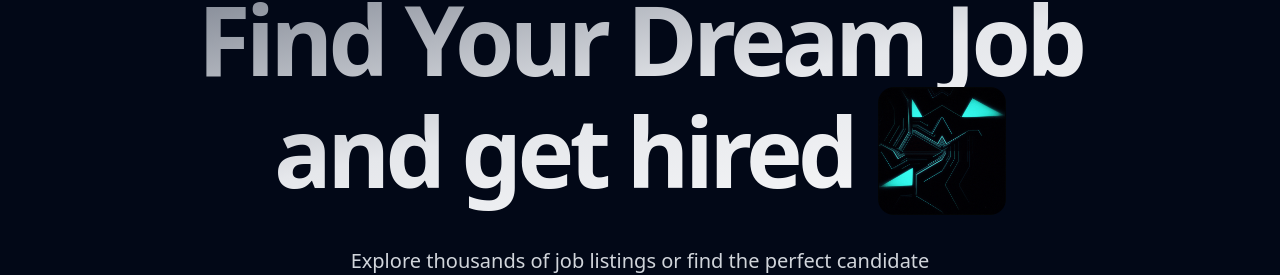
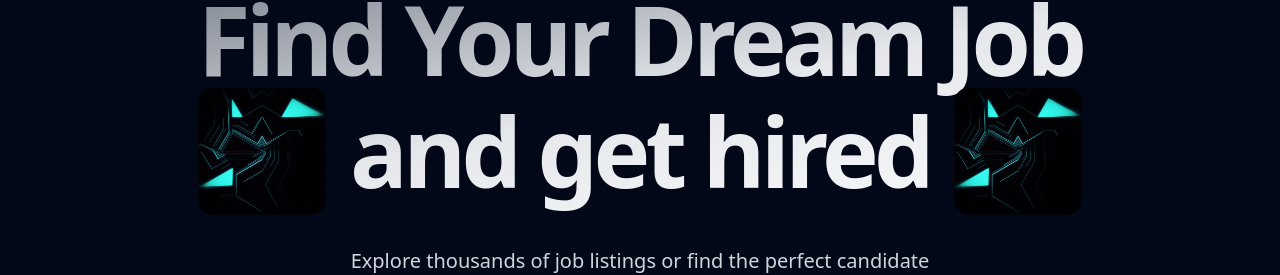
Before and after one commit to SjxSubham/JOB-SEEK, a React (Vite) app: page / in a window 1280 px wide. Shown: the part 201-476 px from the top of the page. Built offline with nearby package versions, Linux system fonts and the light colour scheme; no server answers.

Commit message:
Add JOB seek logo to landing page

```diff
--- a/src/pages/landing.jsx
+++ b/src/pages/landing.jsx
@@ -24,6 +24,11 @@ const LandingPage = () => {
         <h1 className="flex flex-col items-center animate-slidein700 justify-center gradient-title font-extrabold text-4xl sm:text-6xl lg:text-8xl tracking-tighter py-4">
           Find Your Dream Job
           <span className="flex items-center gap-2 sm:gap-6">
+          <img
+              src="/giphy.gif"
+              className="h-12 rounded-2xl sm:h-24 lg:h-32"
+              alt="JOB seek Logo"
+            />
             and get hired
             <img
               src="/giphy.gif"
```
